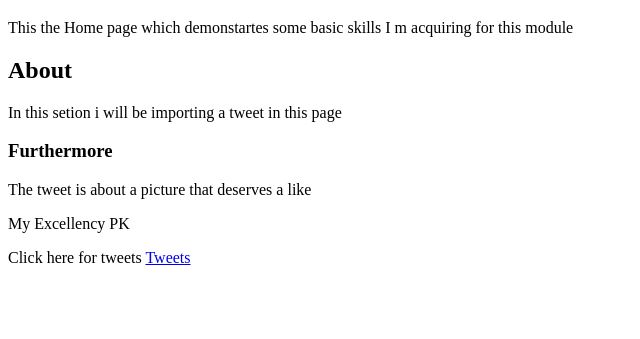
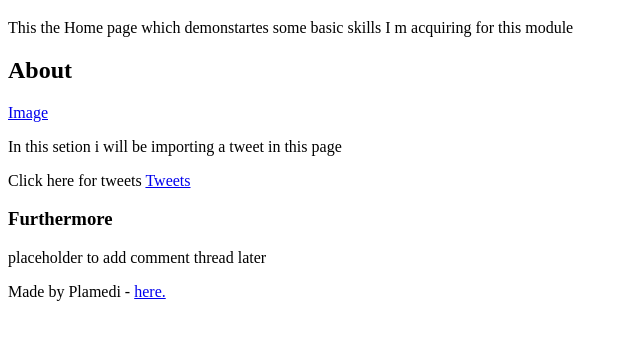
Before and after one commit to PMayala/alu-web-development, a plain HTML site: page html_basic/index.html in a window 1280 px wide. Shown: the part 113-452 px from the top of the page, without its empty margins (0-640 px from the left). Drawn offline with Linux system fonts and the light colour scheme.

Commit message:
Full page

```diff
--- a/html_basic/index.html
+++ b/html_basic/index.html
@@ -20,15 +20,23 @@
         <main>
             <h1>Welcome to my Web page</h1>
             <p>This the Home page which demonstartes some basic skills I m acquiring for this module</p>
+            <article>
             <h2>About</h2>
+            <a href="https://prosetech.com/wp2/wp-content/uploads/2020/08/1_e61hq3n1oaigYEnN_Er7mQ.png" >Image</a>
             <p>In this setion i will be importing a tweet in this page</p>
-            <h3>Furthermore</h3>
-            <p>The tweet is about a picture that deserves a like</p>
-            <p>My Excellency PK</p>
             <p>
                 Click here for tweets <a href="tweets.html">Tweets</a>
             </p>
+            </article>
+            <aside>
+            <h3>Furthermore</h3>
+            <p>placeholder to add comment thread later</p>
+            </aside>
         </main>
-        <a href="https://prosetech.com/wp2/wp-content/uploads/2020/08/1_e61hq3n1oaigYEnN_Er7mQ.png" target="_blank">
+        <footer>
+            <p>
+                Made by Plamedi - <a href="index.html" target="_blank">here.</a>
+            </p>
+        </footer>
     </body>
     </html>
```
Also changed, not shown: html_basic/tweets.html (+10 -10 lines).
